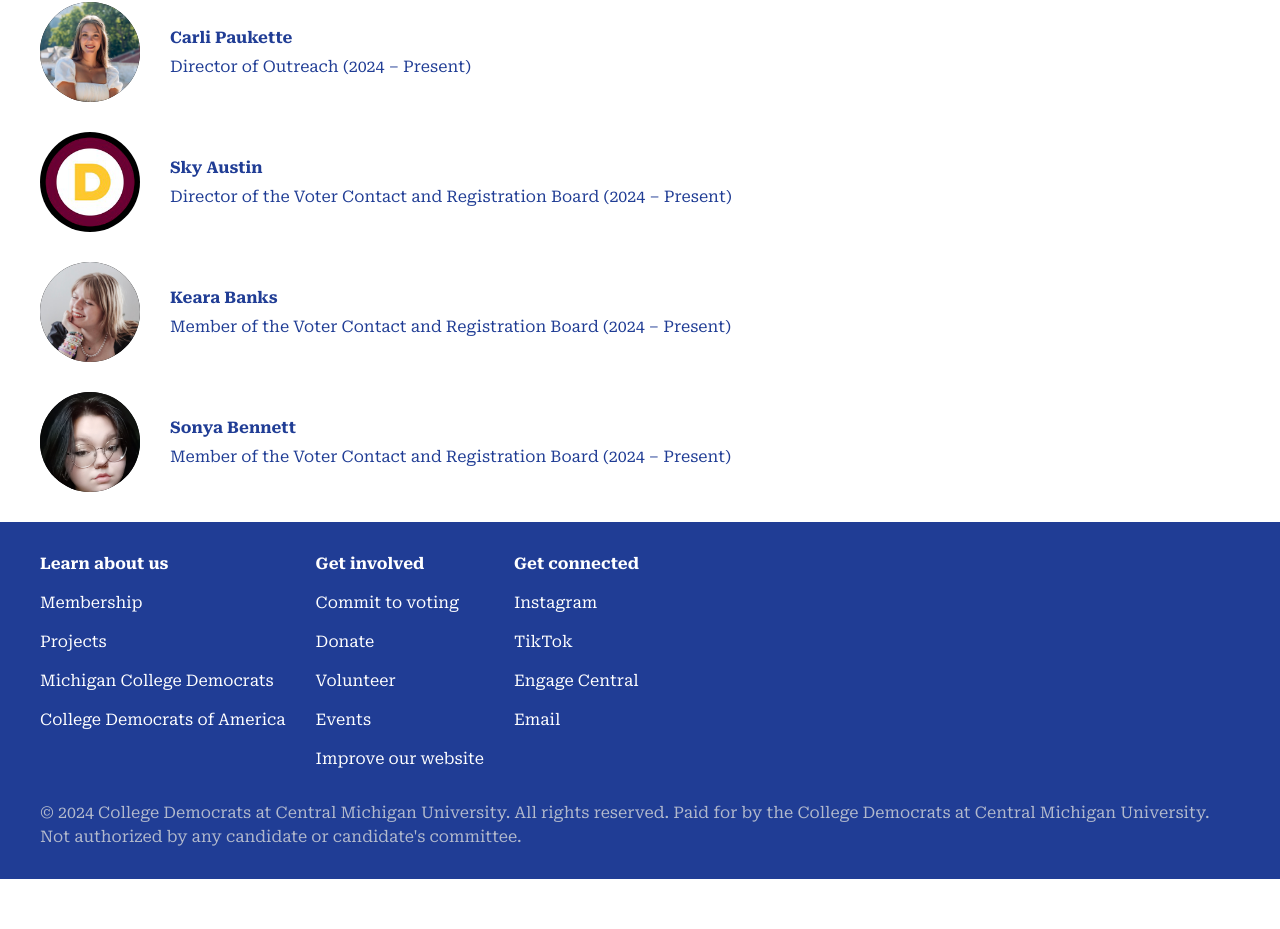
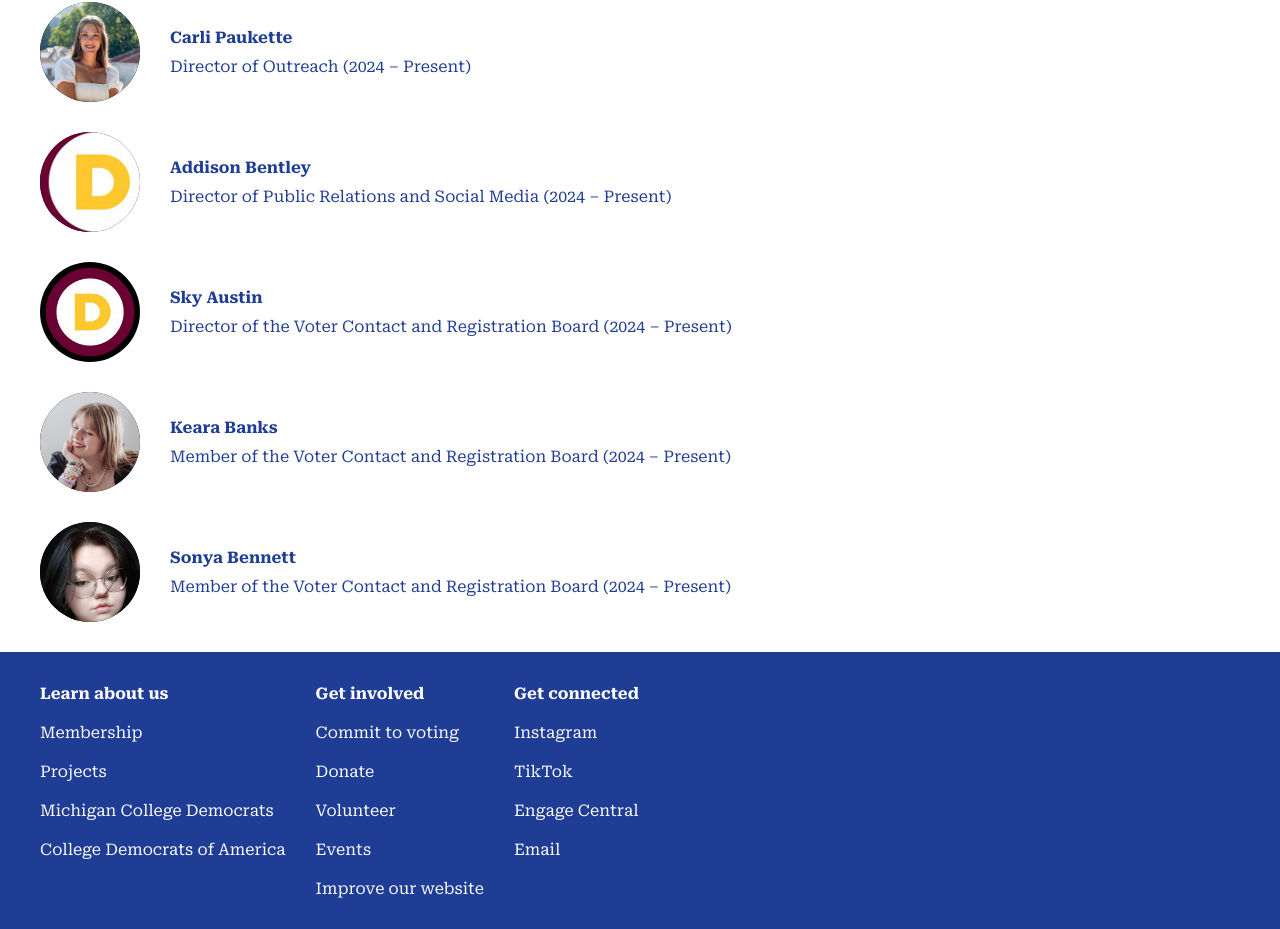
Before and after one commit to cmichdemocrats/website, a React app: page /membership in a window 1280 px wide. Shown: the part 1012-1941 px from the top of the page. Before the commit the page ends 1891 px from the top, so only its background shows below. Built offline with nearby package versions, Linux system fonts and the light colour scheme.

Commit message:
Add Addison

```diff
--- a/src/pages/MemberPage/MemberPage.module.css
+++ b/src/pages/MemberPage/MemberPage.module.css
@@ -29,4 +29,5 @@
 
 #imageContainer > img {
   object-fit: cover;
+  width: 100%;
 }
--- a/src/pages/MembershipPage/members.json
+++ b/src/pages/MembershipPage/members.json
@@ -14,6 +14,15 @@
     "description": "Carli Paukette is a sophomore at Central Michigan University and is a transfer student from Muskegon Community College, majoring in political science with a minor in criminal justice. She serves in an outreach position with the CMU College Democrats. Carli enjoys playing volleyball, spending time with animals (especially cats), and attending concerts. This year, her goal is to make a positive impact at CMU and help get Harris/Waltz elected in the upcoming election.",
     "objectPosition": [0, 0],
     "emailAddress": "pauke1ca@cmich.edu"
+  },
+  {
+    "name": "Addison Bentley",
+    "title": "Director of Public Relations and Social Media",
+    "term": "2024 – Present",
+    "description": "Addison Bentley, Director of Social Media and Public Relations, is a first year Political Science major at Central Michigan. On campus, she is a part of the Leader Advancement Scholars cohort and several other RSOs including Central Votes and the Taylor Swift Society. In her free time, she enjoys listening to music and spending time with her family and friends.",
+    "objectPosition": [-16, -25],
+    "width": 150,
+    "emailAddress": "bentl1aa@cmich.edu"
   },
   {
     "name": "Sky Austin",
```
Also changed, not shown: 1 other file (tests, documents, lock files or other folders).
